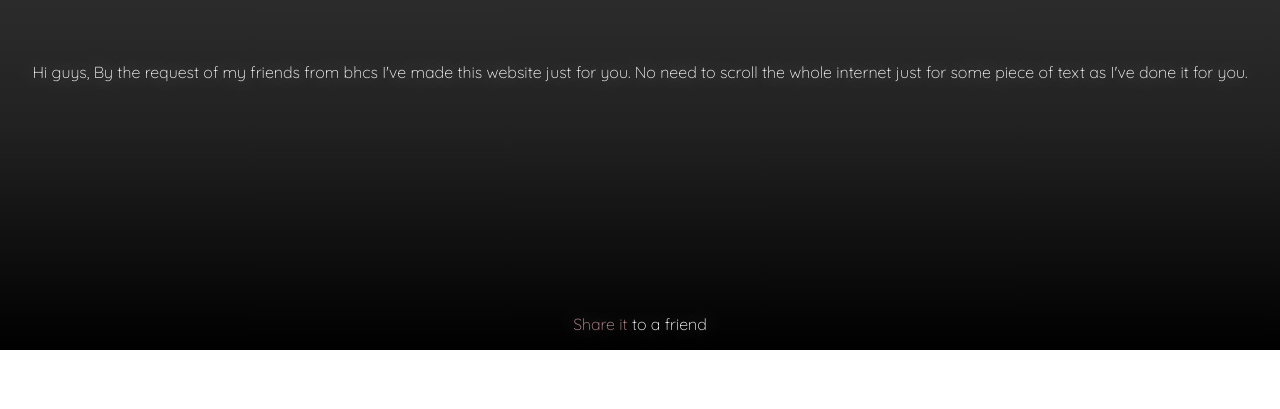
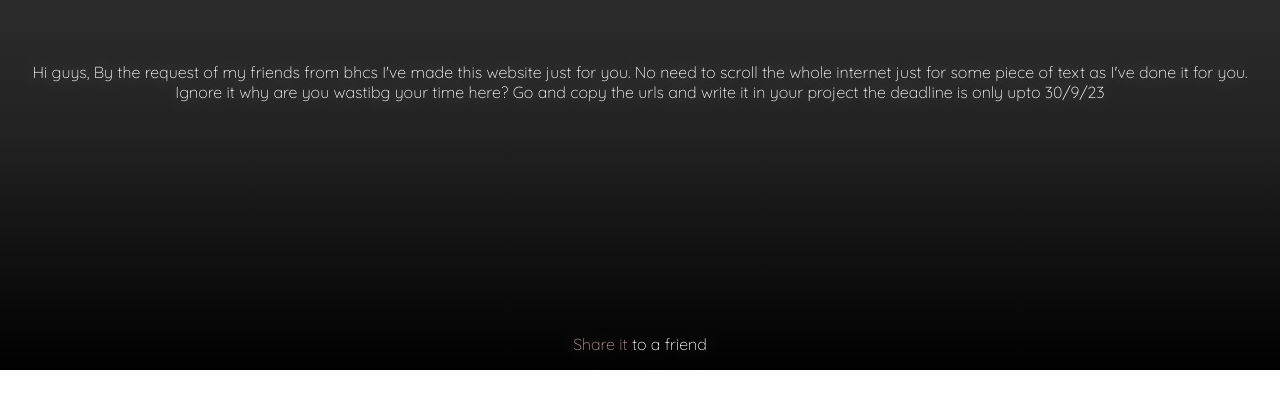
Before and after one commit to Ayush2008-21/Project_2023-24, a plain HTML site: page index.html in a window 1280 px wide. Shown: the part 105-514 px from the top of the page. Drawn offline with Linux system fonts and the light colour scheme.

Commit message:
Update index.html

```diff
--- a/index.html
+++ b/index.html
@@ -14,7 +14,7 @@
   <br>
 <h1>BHCS Project-2024</h1>
   <br><br>
-<p>Hi guys, By the request of my friends from bhcs I've made this website just for you. No need to scroll the  whole internet just for some piece of text as I've done it for you.</p>
+<p>Hi guys, By the request of my friends from bhcs I've made this website just for you. No need to scroll the  whole internet just for some piece of text as I've done it for you. Ignore it why are you wastibg your time here? Go and copy the urls and write it in your project the deadline is only upto 30/9/23 </p>
 <br><br><br><br><br><br><br><br><br><br>
 <p><span onclick="shareTheFunction()" style="color: rosybrown;">Share it</span> to a friend</p>
 <div class="menu">
```
